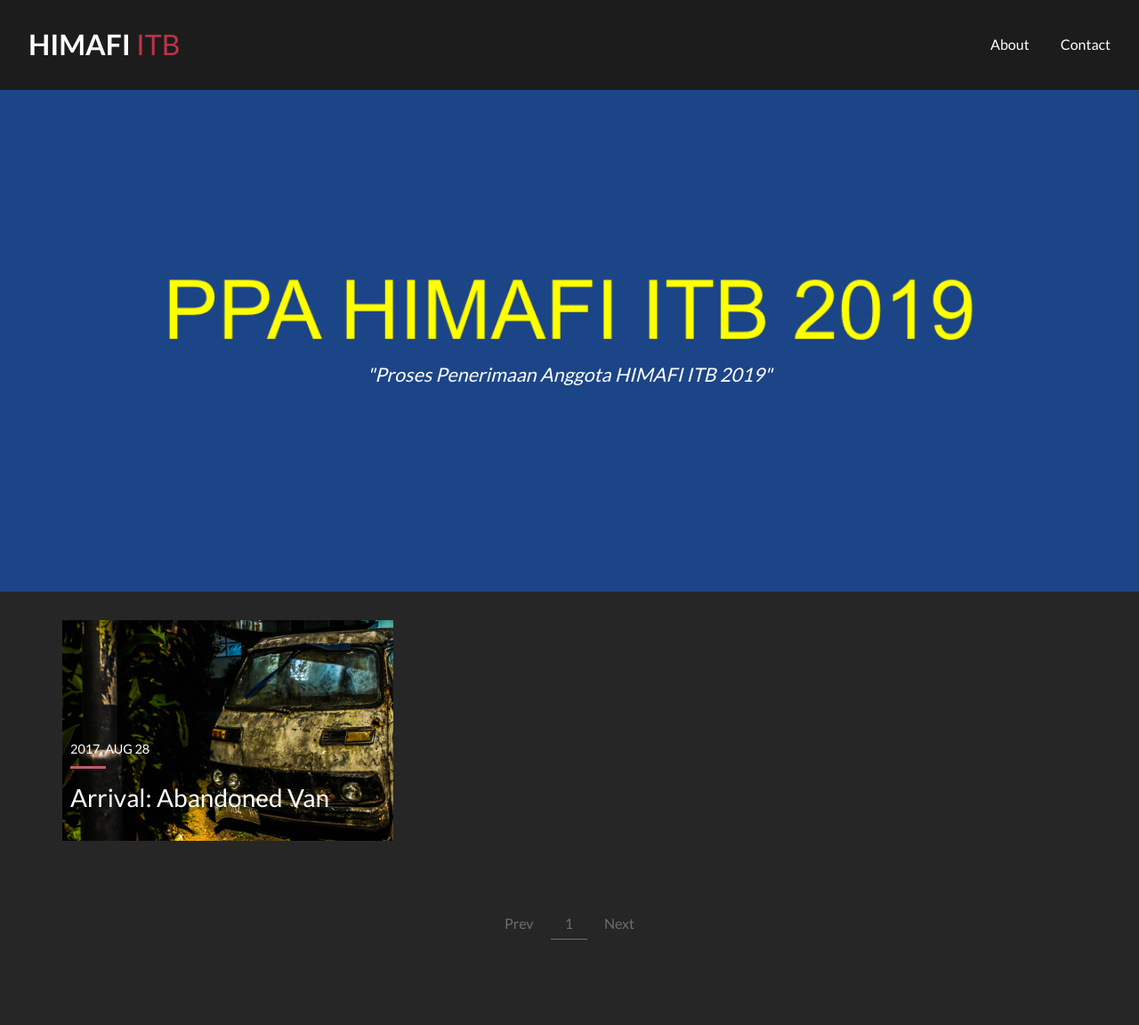
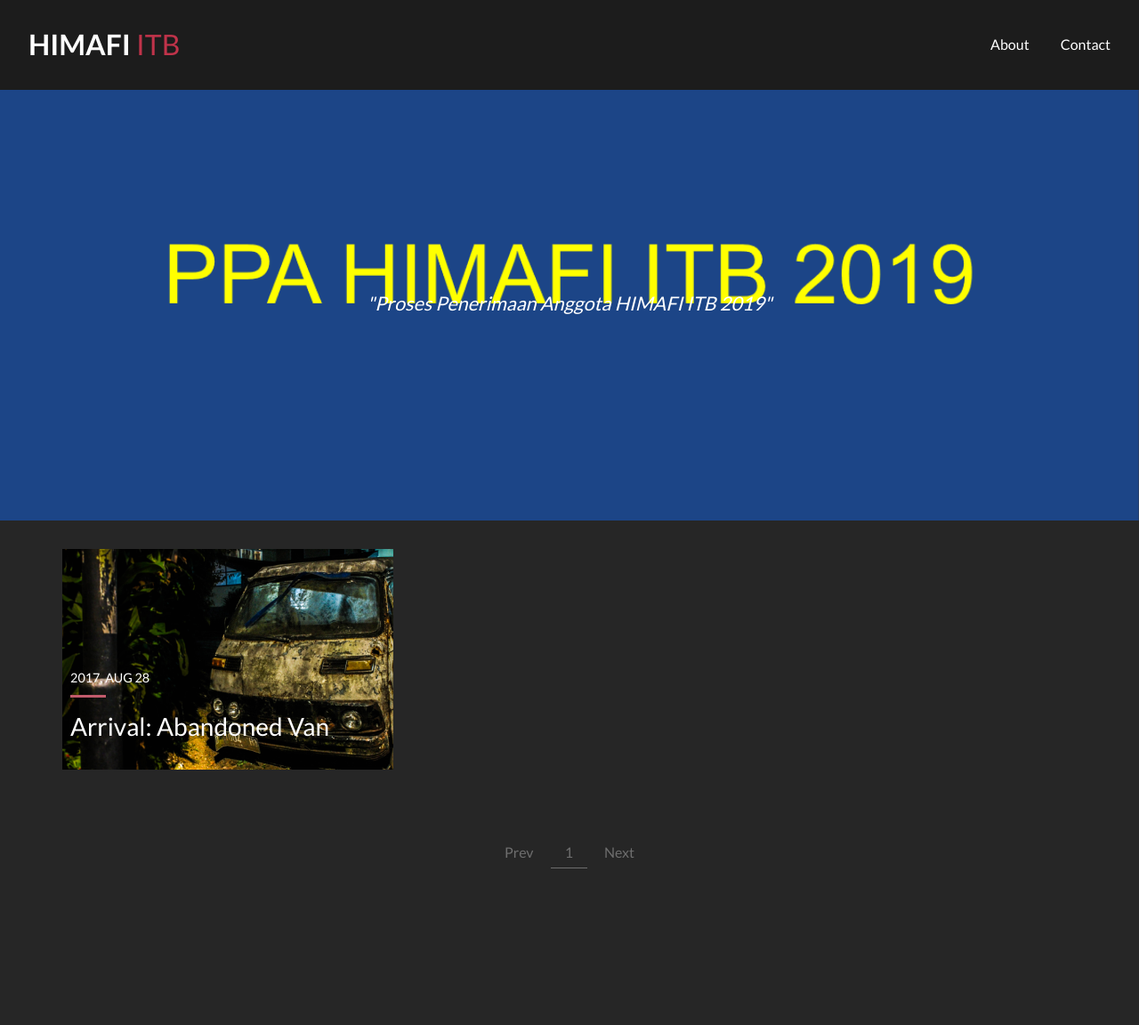
Before and after one commit to ozysx/ozysx.github.io, a Jekyll site: the page built from index.html, in a window 1280 px wide. Shown: the whole page at 89% size. Built offline with Jekyll 4.4.1, drawn with Linux system fonts in a browser that asks for light colours; the list of posts is cut into pages by our own code; after the commit the page ends 1072 px from its top, so only the background shows below that.

Commit message:
Update banner.html

```diff
--- a/_includes/banner.html
+++ b/_includes/banner.html
@@ -6,7 +6,7 @@
       <p></p>
       <p></p>
       <p></p>
-      <h2 class="sub_title">{% if site.banner-desc %}{{ site.banner-desc }}{% else %}<br><br>"Proses Penerimaan Anggota HIMAFI ITB 2019"{% endif %}</h2>
+      <h2 class="sub_title">{% if site.banner-desc %}{{ site.banner-desc }}{% else %}"Proses Penerimaan Anggota HIMAFI ITB 2019"{% endif %}</h2>
     </div>
   </div>
 </section> <!-- End Section Banner -->
```
